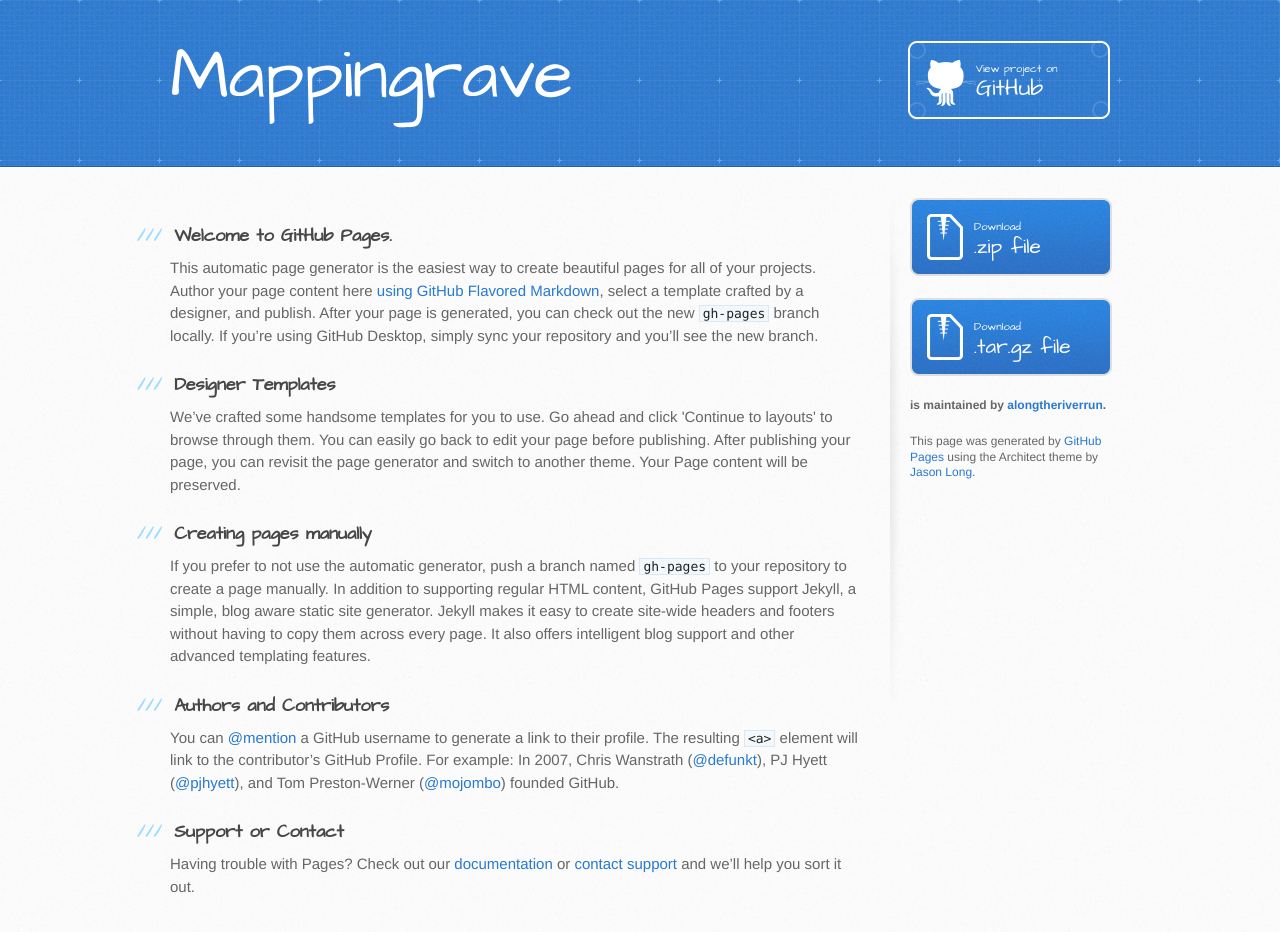
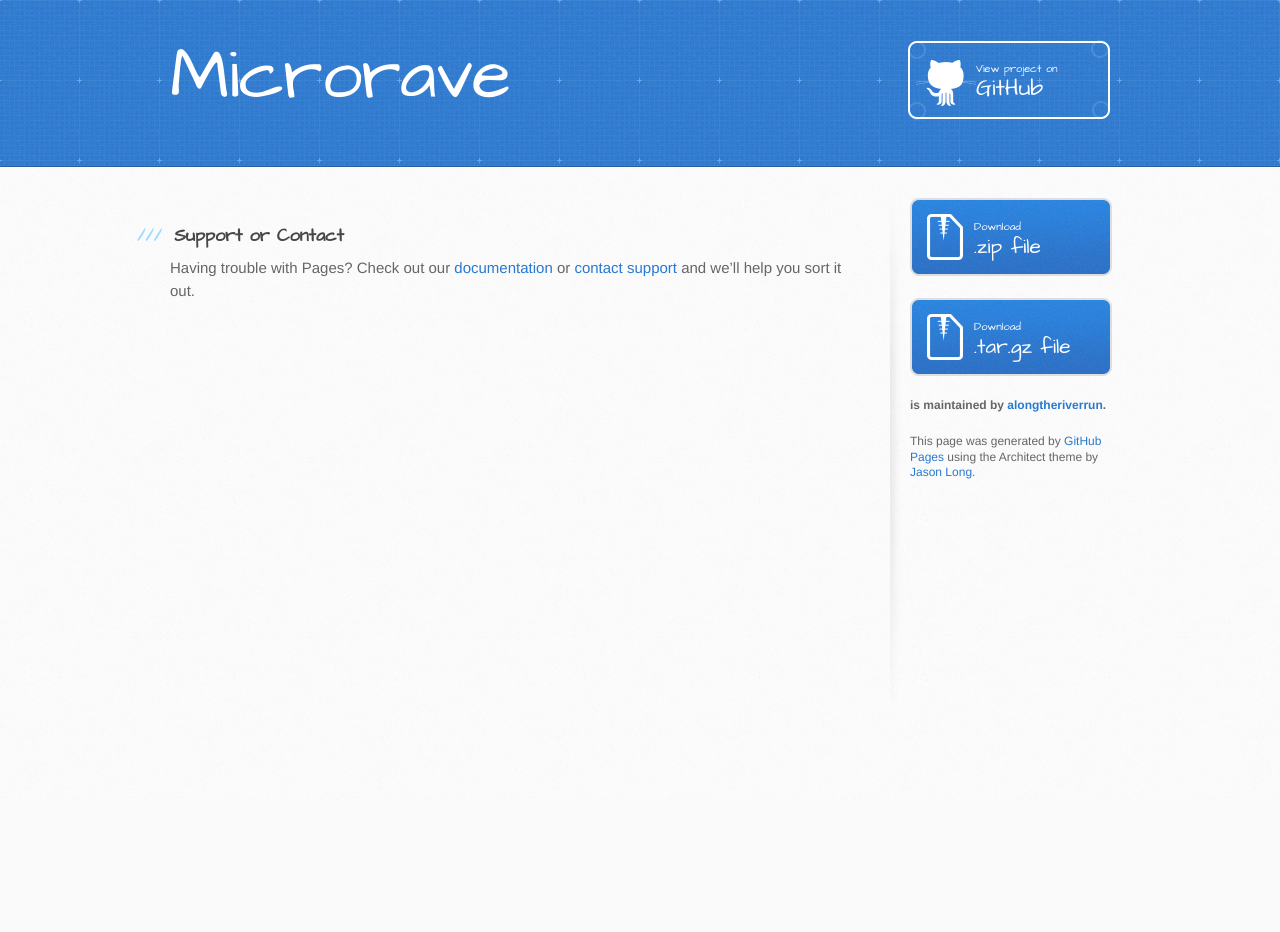
Before and after one commit to alongtheriverrun/mappingrave, a plain HTML site: page index.html in a window 1280 px wide. After the commit the page ends 800 px from the top, so only its background shows below. Drawn offline with Linux system fonts and the light colour scheme.

Commit message:
Update index.html

```diff
--- a/index.html
+++ b/index.html
@@ -13,13 +13,13 @@
     <script src="//html5shiv.googlecode.com/svn/trunk/html5.js"></script>
     <![endif]-->
 
-    <title>Mappingrave by alongtheriverrun</title>
+    <title>Microrave by alongtheriverrun</title>
   </head>
 
   <body>
     <header>
       <div class="inner">
-        <h1>Mappingrave</h1>
+        <h1>Microrave</h1>
         <h2></h2>
         <a href="https://github.com/alongtheriverrun/mappingrave" class="button"><small>View project on</small> GitHub</a>
       </div>
@@ -28,25 +28,7 @@
     <div id="content-wrapper">
       <div class="inner clearfix">
         <section id="main-content">
-          <h3>
-<a id="welcome-to-github-pages" class="anchor" href="#welcome-to-github-pages" aria-hidden="true"><span aria-hidden="true" class="octicon octicon-link"></span></a>Welcome to GitHub Pages.</h3>
 
-<p>This automatic page generator is the easiest way to create beautiful pages for all of your projects. Author your page content here <a href="https://guides.github.com/features/mastering-markdown/">using GitHub Flavored Markdown</a>, select a template crafted by a designer, and publish. After your page is generated, you can check out the new <code>gh-pages</code> branch locally. If you’re using GitHub Desktop, simply sync your repository and you’ll see the new branch.</p>
-
-<h3>
-<a id="designer-templates" class="anchor" href="#designer-templates" aria-hidden="true"><span aria-hidden="true" class="octicon octicon-link"></span></a>Designer Templates</h3>
-
-<p>We’ve crafted some handsome templates for you to use. Go ahead and click 'Continue to layouts' to browse through them. You can easily go back to edit your page before publishing. After publishing your page, you can revisit the page generator and switch to another theme. Your Page content will be preserved.</p>
-
-<h3>
-<a id="creating-pages-manually" class="anchor" href="#creating-pages-manually" aria-hidden="true"><span aria-hidden="true" class="octicon octicon-link"></span></a>Creating pages manually</h3>
-
-<p>If you prefer to not use the automatic generator, push a branch named <code>gh-pages</code> to your repository to create a page manually. In addition to supporting regular HTML content, GitHub Pages support Jekyll, a simple, blog aware static site generator. Jekyll makes it easy to create site-wide headers and footers without having to copy them across every page. It also offers intelligent blog support and other advanced templating features.</p>
-
-<h3>
-<a id="authors-and-contributors" class="anchor" href="#authors-and-contributors" aria-hidden="true"><span aria-hidden="true" class="octicon octicon-link"></span></a>Authors and Contributors</h3>
-
-<p>You can <a href="https://help.github.com/articles/basic-writing-and-formatting-syntax/#mentioning-users-and-teams" class="user-mention">@mention</a> a GitHub username to generate a link to their profile. The resulting <code>&lt;a&gt;</code> element will link to the contributor’s GitHub Profile. For example: In 2007, Chris Wanstrath (<a href="https://github.com/defunkt" class="user-mention">@defunkt</a>), PJ Hyett (<a href="https://github.com/pjhyett" class="user-mention">@pjhyett</a>), and Tom Preston-Werner (<a href="https://github.com/mojombo" class="user-mention">@mojombo</a>) founded GitHub.</p>
 
 <h3>
 <a id="support-or-contact" class="anchor" href="#support-or-contact" aria-hidden="true"><span aria-hidden="true" class="octicon octicon-link"></span></a>Support or Contact</h3>
```
